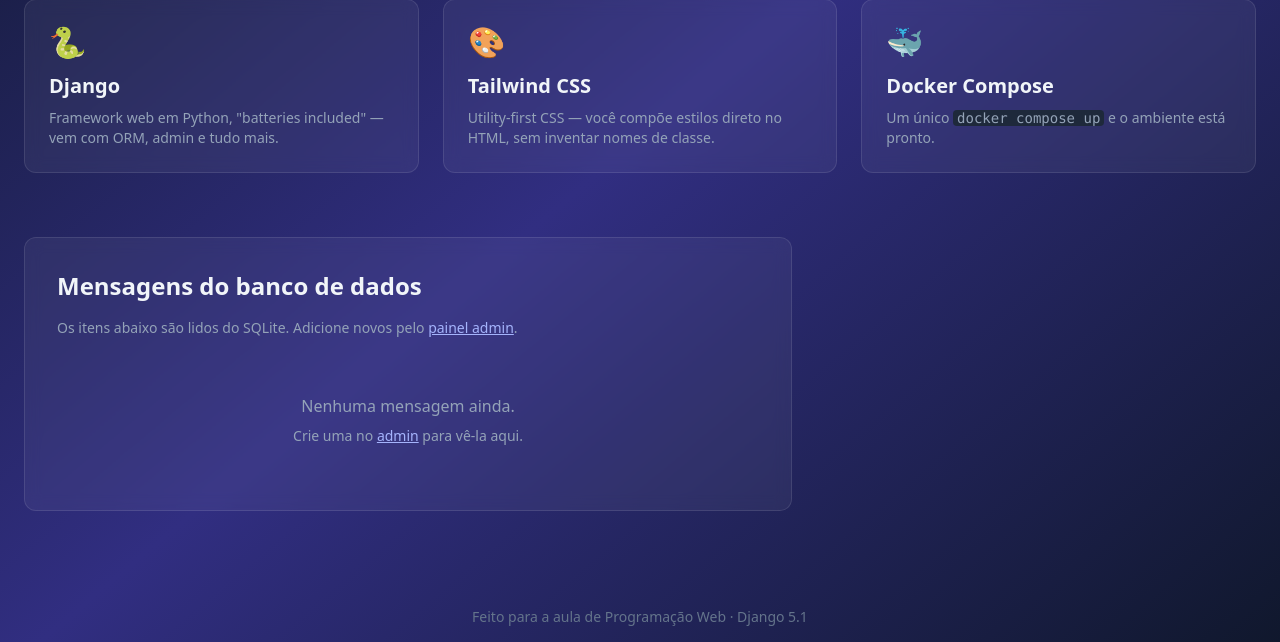
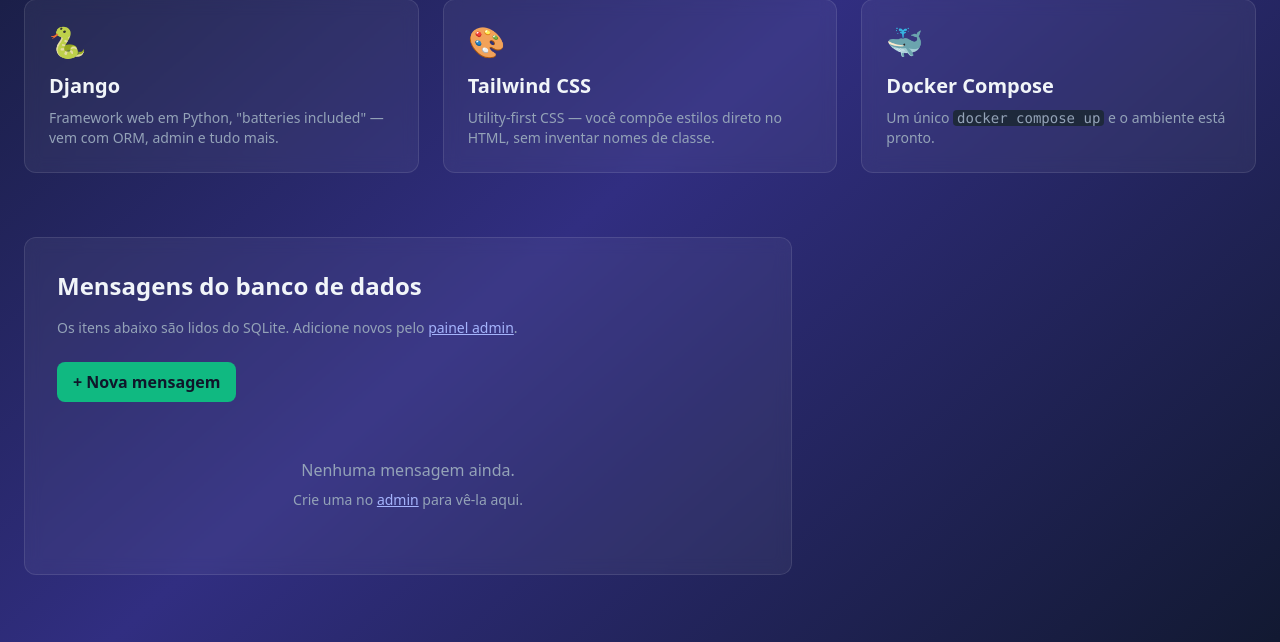
Before and after one commit to dudufugliaro/project-django, a Django app: page / in a window 1280 px wide. Shown: the part 398-1040 px from the top of the page. Run offline with Django 5.2, Linux system fonts and the light colour scheme; data that the repository does not hold is empty; some libraries are stand-ins or nearby versions.

Commit message:
feat: adiciona html pra nova mensagem

```diff
--- a/templates/home/index.html
+++ b/templates/home/index.html
@@ -16,6 +16,7 @@
             </div>
             <a href="/sobre/" class="text-sm text-slate-300 hover:text-white transition">/sobre</a>
             <a href="/admin/" class="text-sm text-slate-300 hover:text-white transition">/admin</a>
+
         </nav>
     </header>
 
@@ -58,7 +59,10 @@
                 Os itens abaixo são lidos do SQLite. Adicione novos pelo
                 <a href="/admin/" class="text-indigo-300 underline hover:text-indigo-200">painel admin</a>.
             </p>
-
+            <a href="/nova/"
+            class="inline-block mb-6 px-4 py-2 rounded-lg bg-emerald-500 hover:bg-emerald-400 text-slate-900 font-semibold transition">
+                + Nova mensagem
+            </a>
             {% if mensagens %}
                 <li class="border-l-2 border-emerald-400 pl-4 py-1">
                     <h3 class="font-semibold">{{ m.titulo }}</h3>
```
